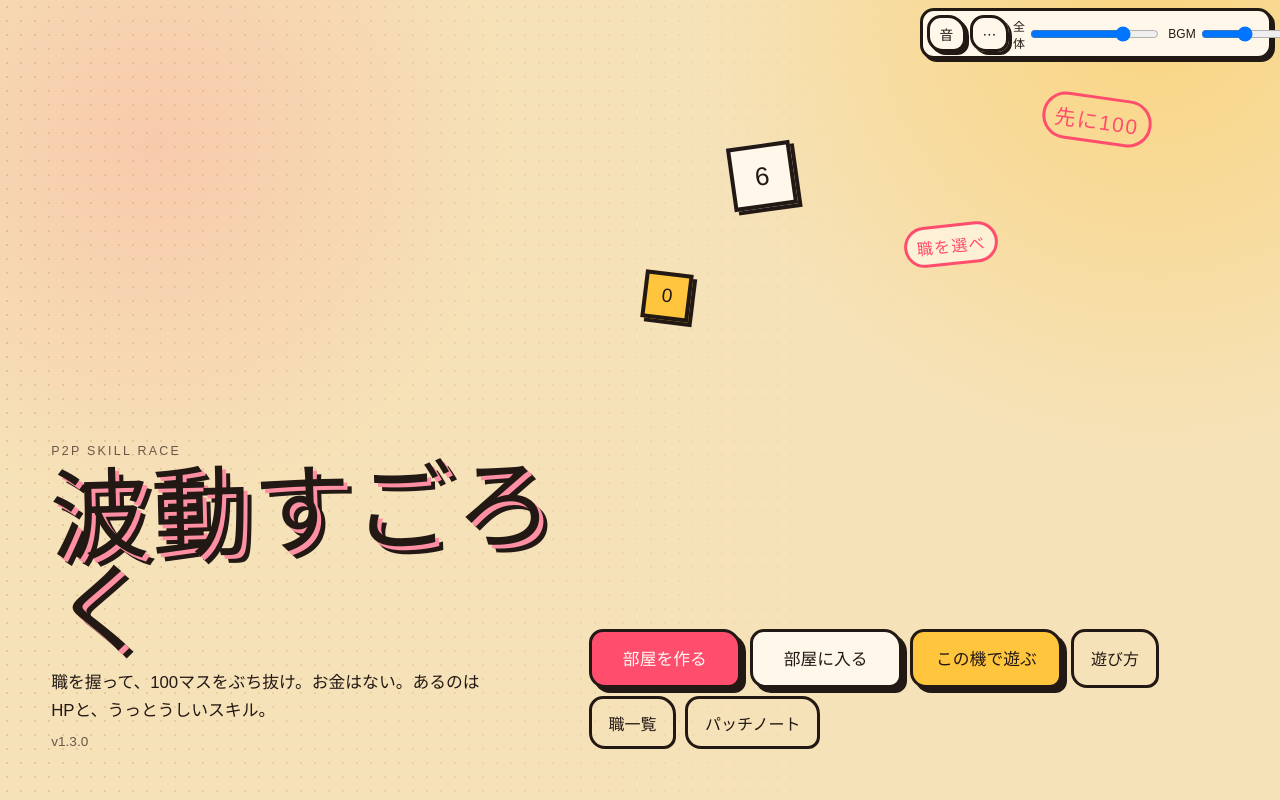
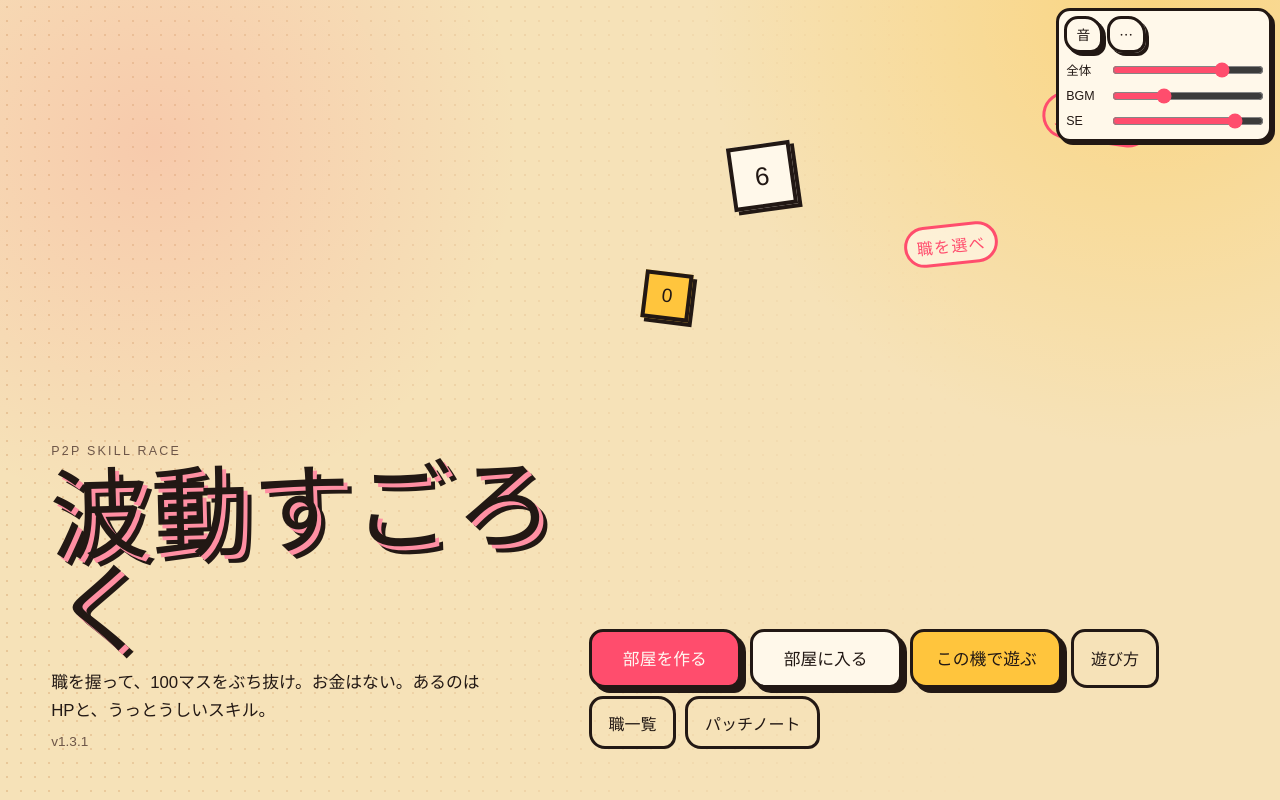
Before and after one commit to makimaki510151/HADOU_Sugoroku, a website with bundled scripts: page index.html in a window 1280 px wide. Both pictures are taken after a click on the button "音量". Built offline with nearby package versions, Linux system fonts and the light colour scheme; a web font is replaced by a local one.

Commit message:
音量詳細のスライダーが画面からはみ出さないようにする
展開時は全体・BGM・SEを縦並びにし、幅をビューポート内に収めた。

Co-authored-by: 巻巻 <makimaki510151@users.noreply.github.com>

```diff
--- a/css/styles.css
+++ b/css/styles.css
@@ -524,18 +524,50 @@ input[type="text"], input:not([type]) {
   bottom: auto;
   z-index: 7;
   display: flex;
-  align-items: center;
-  gap: 0.25rem;
+  flex-direction: column;
+  align-items: stretch;
+  gap: 0.35rem;
   background: var(--paper);
   border: 3px solid var(--ink);
   border-radius: 14px;
-  padding: 0.25rem;
+  padding: 0.3rem;
   box-shadow: 3px 3px 0 var(--ink);
-  max-width: min(calc(100vw - 16px), 22rem);
+  width: max-content;
+  max-width: min(calc(100vw - 16px), 13.5rem);
+  box-sizing: border-box;
+  overflow: hidden;
+}
+.vol-head {
+  display: flex;
+  align-items: center;
+  gap: 0.25rem;
+  flex: none;
 }
 #vol-dock.vol-collapsed .vol-sliders { display: none; }
-.vol-sliders { display: flex; gap: 0.45rem; font-size: 0.75rem; padding-right: 0.3rem; }
-.vol-sliders label { display: flex; align-items: center; gap: 0.2rem; }
+#vol-dock:not(.vol-collapsed) {
+  width: min(calc(100vw - 16px), 13.5rem);
+}
+.vol-sliders {
+  display: flex;
+  flex-direction: column;
+  gap: 0.35rem;
+  font-size: 0.78rem;
+  min-width: 0;
+  padding: 0.1rem 0.15rem 0.15rem;
+}
+.vol-sliders label {
+  display: grid;
+  grid-template-columns: 2.4rem minmax(0, 1fr);
+  align-items: center;
+  gap: 0.35rem;
+  min-width: 0;
+}
+.vol-sliders input[type="range"] {
+  width: 100%;
+  min-width: 0;
+  max-width: 100%;
+  accent-color: var(--hot);
+}
 .patch-item { border-top: 2px dashed var(--ink); padding: 0.55rem 0; }
 .patch-item h3 { margin: 0; font-size: 1rem; }
 
--- a/index.html
+++ b/index.html
@@ -268,8 +268,10 @@
   <div id="toast" hidden></div>
 
   <div id="vol-dock" class="vol-collapsed">
-    <button type="button" id="btn-mute" class="btn tiny">音</button>
-    <button type="button" id="btn-vol-expand" class="btn tiny ghost" aria-label="音量">⋯</button>
+    <div class="vol-head">
+      <button type="button" id="btn-mute" class="btn tiny">音</button>
+      <button type="button" id="btn-vol-expand" class="btn tiny ghost" aria-label="音量">⋯</button>
+    </div>
     <div class="vol-sliders">
       <label>全体<input type="range" id="vol-master" min="0" max="1" step="0.01" /></label>
       <label>BGM<input type="range" id="vol-bgm" min="0" max="1" step="0.01" /></label>
--- a/js/patchNotes.js
+++ b/js/patchNotes.js
@@ -3,6 +3,13 @@
  * プレイヤー向けの要点だけ書く。
  */
 export const PATCH_NOTES = [
+  {
+    version: '1.3.1',
+    date: '2026-11-26',
+    items: [
+      '音量の詳細（全体 / BGM / SE）を縦並びにし、画面からはみ出さないようにした',
+    ],
+  },
   {
     version: '1.3.0',
     date: '2026-11-26',
--- a/js/version.js
+++ b/js/version.js
@@ -3,4 +3,4 @@
  * プロトコルや必須データ形を壊すたびに上げる。
  * ホストとゲストで一致しないと部屋に入れない。
  */
-export const APP_VERSION = '1.3.0';
+export const APP_VERSION = '1.3.1';
```
